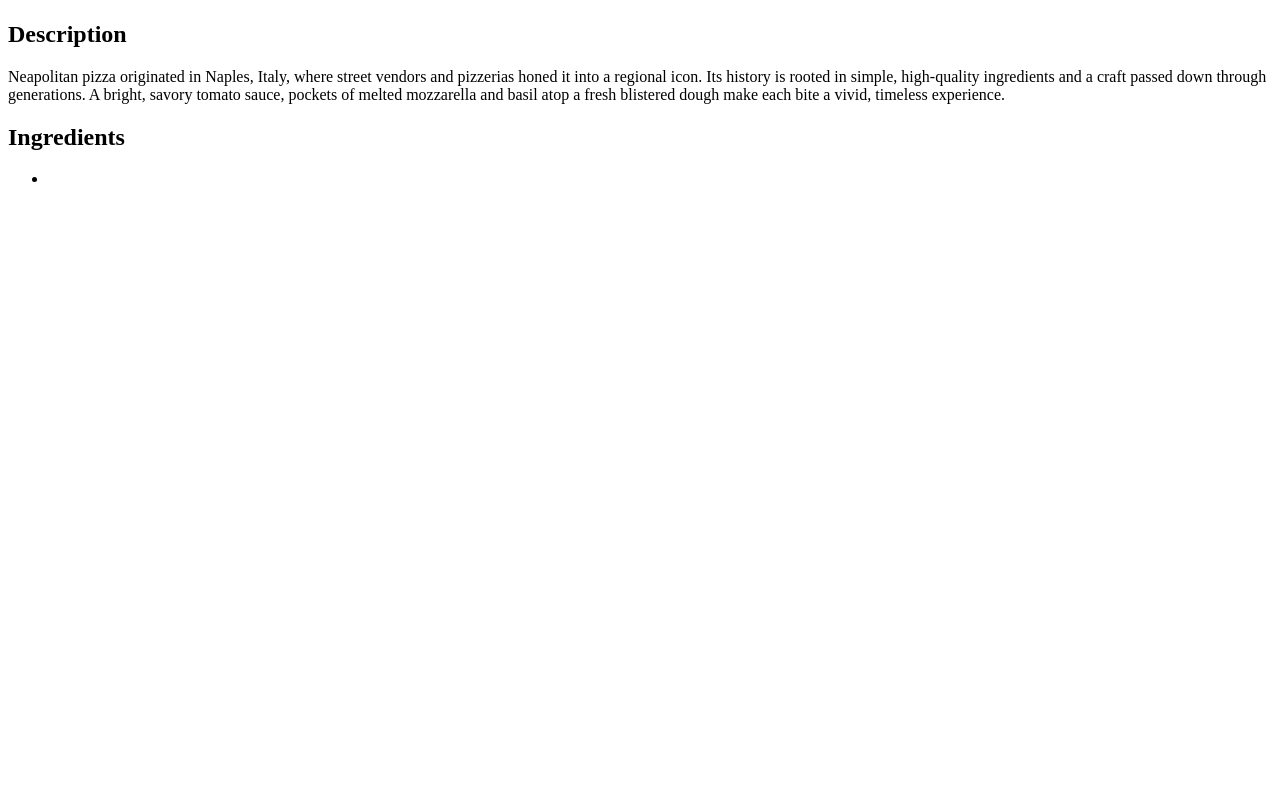
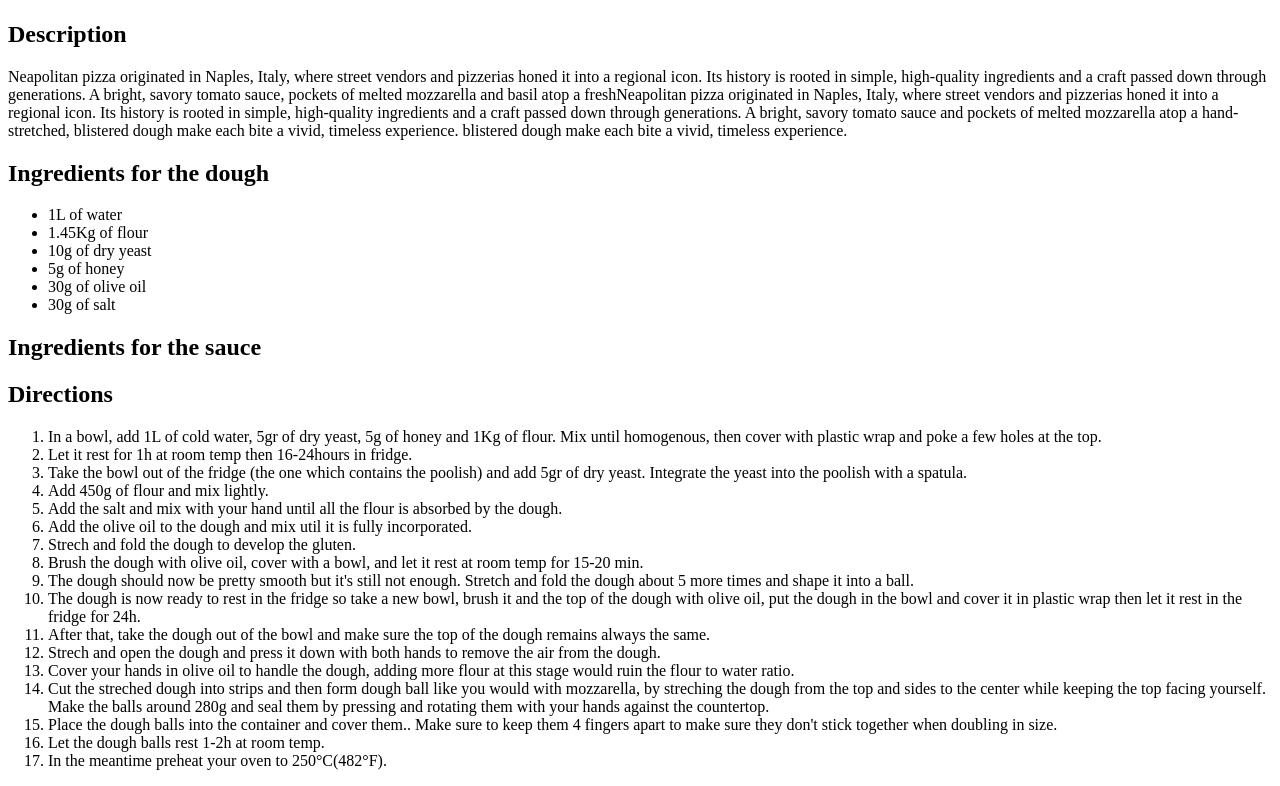
Before and after one commit to z45x855/odin-recipes, a plain HTML site: page recipes/neapolitanpizza.html in a window 1280 px wide. Shown: the part 471-1257 px from the top of the page. Before the commit the page ends 800 px from the top, so only its background shows below. Drawn offline with Linux system fonts and the light colour scheme.

Commit message:
Make it more conformant and complete pizza recipe

```diff
--- a/recipes/neapolitanpizza.html
+++ b/recipes/neapolitanpizza.html
@@ -8,12 +8,38 @@
     <body>
         <h2><a href="../index.html">Home</a></h2>
         <h1>Vito's 100% poolish neapolitan pizza</h1>
-        <img src="neapolitanpizza1.webp" alt="100% poolish neapolitan pizza with tomato sauce, melted mozarella and basil on a round pizza board" width="455" height="341">
+        <img src="neapolitanpizza1.webp" alt="100% poolish neapolitan pizza with tomato sauce, melted mozzarella and basil on a round pizza board" width="455" height="341">
         <h2>Description</h2>
-        <p>Neapolitan pizza originated in Naples, Italy, where street vendors and pizzerias honed it into a regional icon. Its history is rooted in simple, high-quality ingredients and a craft passed down through generations. A bright, savory tomato sauce, pockets of melted mozzarella and basil atop a fresh blistered dough make each bite a vivid, timeless experience.</p>
-        <h2>Ingredients</h2>
+        <p>Neapolitan pizza originated in Naples, Italy, where street vendors and pizzerias honed it into a regional icon. Its history is rooted in simple, high-quality ingredients and a craft passed down through generations. A bright, savory tomato sauce, pockets of melted mozzarella and basil atop a freshNeapolitan pizza originated in Naples, Italy, where street vendors and pizzerias honed it into a regional icon. Its history is rooted in simple, high-quality ingredients and a craft passed down through generations. A bright, savory tomato sauce and pockets of melted mozzarella atop a hand-stretched, blistered dough make each bite a vivid, timeless experience. blistered dough make each bite a vivid, timeless experience.</p>
+        <h2>Ingredients for the dough</h2>
         <ul>
-            <li></li>
+            <li>1L of water</li>
+            <li>1.45Kg of flour</li>
+            <li>10g of dry yeast</li>
+            <li>5g of honey</li>
+            <li>30g of olive oil</li>
+            <li>30g of salt</li>
         </ul>
+        <h2>Ingredients for the sauce</h2>
+        <h2>Directions</h2>
+        <ol>
+            <li>In a bowl, add 1L of cold water, 5gr of dry yeast, 5g of honey and 1Kg of flour. Mix until homogenous, then cover with plastic wrap and poke a few holes at the top.</li>
+            <li>Let it rest for 1h at room temp then 16-24hours in fridge.</li>
+            <li>Take the bowl out of the fridge (the one which contains the poolish) and add 5gr of dry yeast. Integrate the yeast into the poolish with a spatula.</li>
+            <li>Add 450g of flour and mix lightly.</li>
+            <li>Add the salt and mix with your hand until all the flour is absorbed by the dough.</li>
+            <li>Add the olive oil to the dough and mix util it is fully incorporated.</li>
+            <li>Strech and fold the dough to develop the gluten.</li>
+            <li>Brush the dough with olive oil, cover with a bowl, and let it rest at room temp for 15-20 min.</li>
+            <li>The dough should now be pretty smooth but it's still not enough. Stretch and fold the dough about 5 more times and shape it into a ball.</li>
+            <li>The dough is now ready to rest in the fridge so take a new bowl, brush it and the top of the dough with olive oil, put the dough in the bowl and cover it in plastic wrap then let it rest in the fridge for 24h.</li>
+            <li>After that, take the dough out of the bowl and make sure the top of the dough remains always the same.</li>
+            <li>Strech and open the dough and press it down with both hands to remove the air from the dough.</li>
+            <li>Cover your hands in olive oil to handle the dough, adding more flour at this stage would ruin the flour to water ratio.</li>
+            <li>Cut the streched dough into strips and then form dough ball like you would with mozzarella, by streching the dough from the top and sides to the center while keeping the top facing yourself. Make the balls around 280g and seal them by pressing and rotating them with your hands against the countertop.</li>
+            <li>Place the dough balls into the container and cover them.. Make sure to keep them 4 fingers apart to make sure they don't stick together when doubling in size.</li>
+            <li>Let the dough balls rest 1-2h at room temp.</li>
+            <li>In the meantime preheat your oven to 250°C(482°F).</li>
+        </ol>
     </body>
 </html>
```
Also changed, not shown: index.html (+1 -1 lines).
